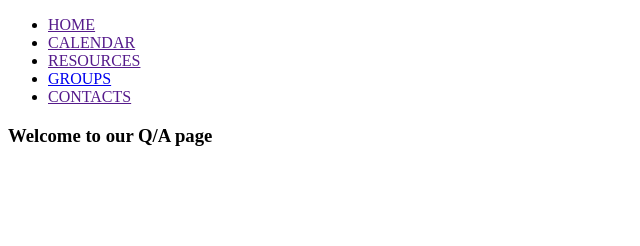
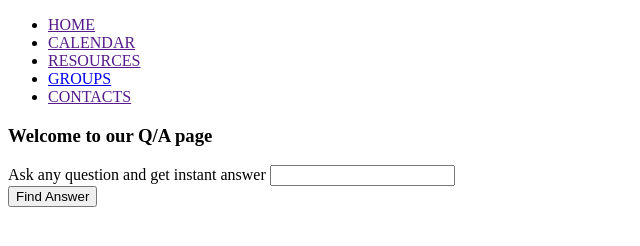
Before and after one commit to Binamin-hussein100/STUDENT-ASSISTANT, a plain HTML site: page answers.html in a window 1280 px wide. Shown: the whole page, without its empty margins (0-640 px from the left). Drawn offline with Linux system fonts and the light colour scheme.

Commit message:
Add query collector form

```diff
--- a/answers.html
+++ b/answers.html
@@ -30,6 +30,17 @@
 
             <h3>Welcome to our Q/A page</h3>
 
+             <!-- QUERRY COLLECTOR FORM -->
+             <form action="submit" onsubmit="findAnswers();">
+                <div id="askQuestion">
+                    <label for="question">Ask any question and get instant answer</label>
+                    <input type="text" id="textArea">
+                </div>
+
+            <button type="submit">Find Answer</button>
+            </form>
+
+
         </div>
 
     </div>
```
